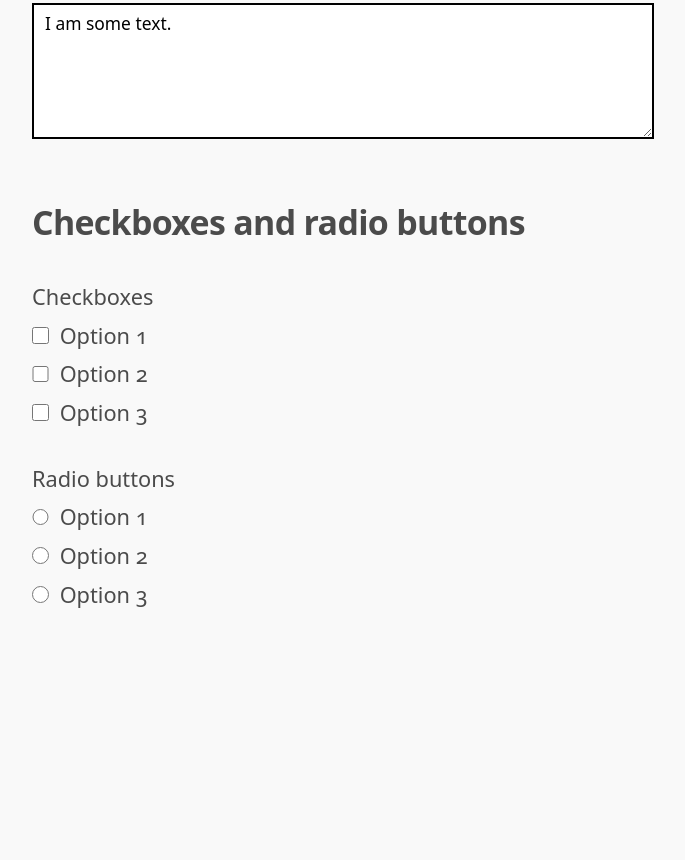
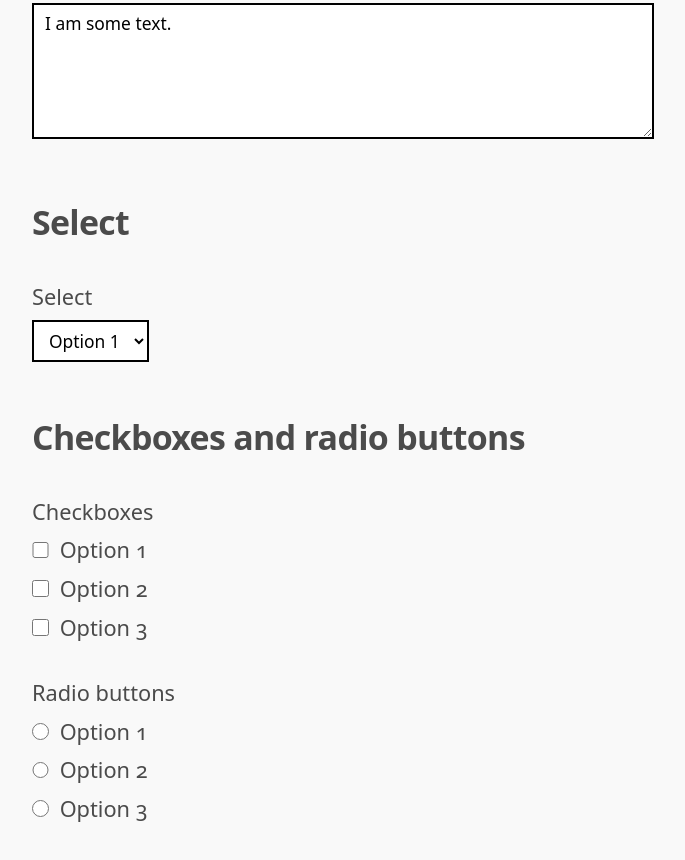
Before and after one commit to querkmachine/one-stylesheet, a website: page index.html in a window 1280 px wide. Shown: the part 6301-7161 px from the top of the page, without its empty margins (297-982 px from the left). Before the commit the page ends 6962 px from the top, so only its background shows below. Drawn offline with Linux system fonts and the light colour scheme; a web font is replaced by a local one.

Commit message:
Add select styles

```diff
--- a/index.html
+++ b/index.html
@@ -211,6 +211,14 @@ body {
     <label for="textarea">Textarea</label>
     <textarea rows="5" cols="20" id="textarea">I am some text.</textarea>
 
+    <h4>Select</h4>
+    <label for="select">Select</label>
+    <select id="select">
+      <option>Option 1</option>
+      <option>Option 2</option>
+      <option>Option 3</option>
+    </select>
+
     <h4>Checkboxes and radio buttons</h4>
     <fieldset>
       <legend>Checkboxes</legend>
--- a/one-stylesheet.css
+++ b/one-stylesheet.css
@@ -525,7 +525,8 @@ input:is(
   [type="month"],
   [type="week"]
 ),
-textarea {
+textarea,
+select {
   margin-block-end: var(--space-3);
   padding-block: var(--space-1);
   padding-inline: var(--space-2);
@@ -547,7 +548,8 @@ input:is(
     [type="month"],
     [type="week"]
   ):focus-visible,
-textarea:focus-visible {
+textarea:focus-visible,
+select:focus-visible {
   color: var(--color-text);
   background-color: var(--color-surface);
   outline: 2px solid var(--color-focus-text);
```
